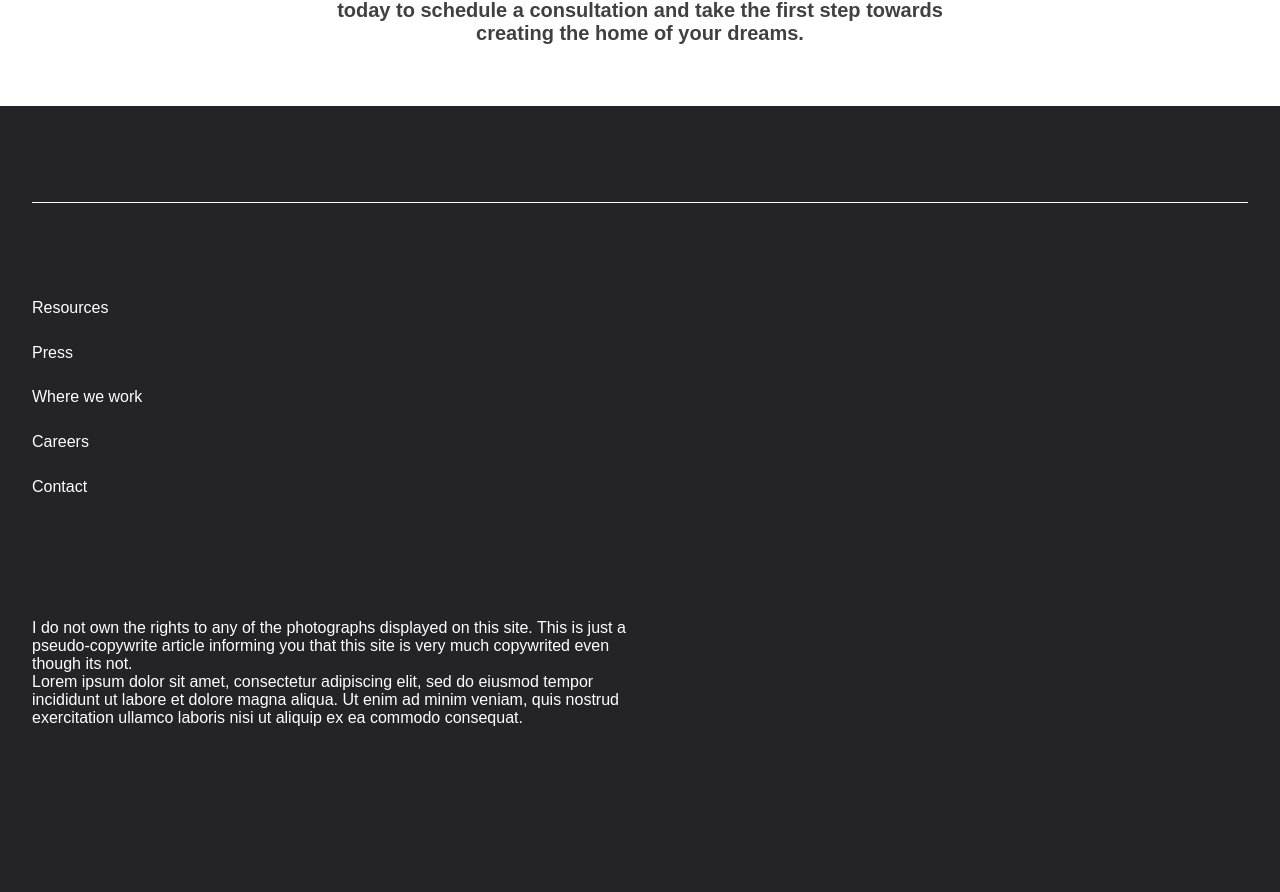
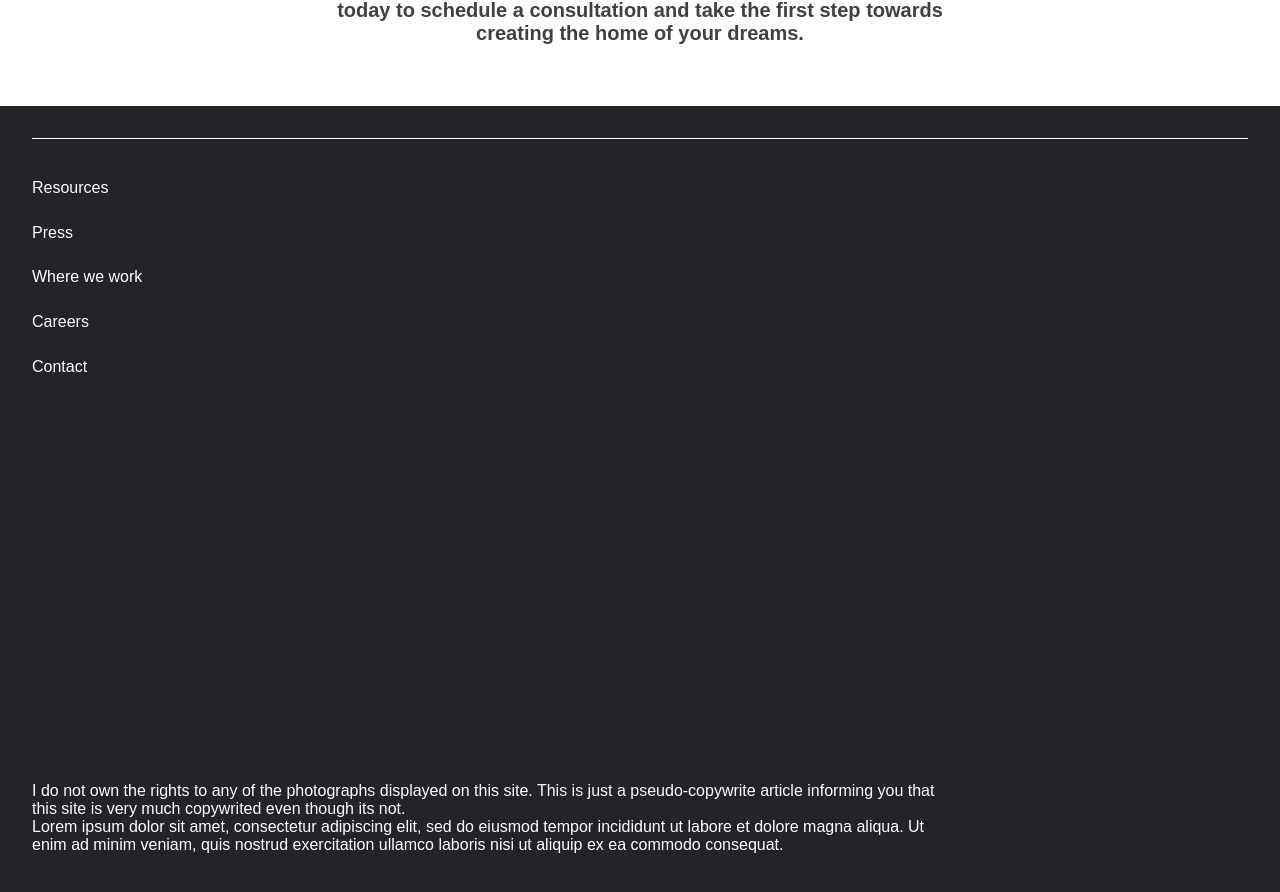
Before and after one commit to nolan-ayer/architecturedesignpage, a React (Create React App) app: page / in a window 1280 px wide. Shown: the part 3358-4250 px from the top of the page. Built offline with nearby package versions, Linux system fonts and the light colour scheme; a web font is replaced by a local one.

Commit message:
adjusted footer for various screen sizes

```diff
--- a/src/App.css
+++ b/src/App.css
@@ -27,7 +27,7 @@
 
 .linedBreak {
   border-top: 1px solid rgba(255, 255, 255, 1);
-  margin: 5vw 0 0 0;
+  padding: 0;
 }
 
 .padded {
@@ -106,11 +106,25 @@
   padding: 0 0 1vw 0;
 }
 
-@media only screen and (orientation: portrait) and (width < 600px) {
+@media only screen and (orientation: portrait) {
   .align-center {
     margin: 0;
   }
 
+  .linedBreak {
+    margin: 2.5 5vh 5vh 5vh;
+  }
+
+  .pageTitle {
+    margin: 0 0 1vh 0;
+  }
+
+  .submitButtonContainer {
+    margin: 2vh 0 0 0;
+  }
+}
+
+@media only screen and (orientation: portrait) and (width < 600px) {
   .contentSpanImage {
     width: 100%;
     height: auto;
@@ -123,10 +137,6 @@
     width: 100%;
   }
 
-  .linedBreak {
-    margin: 8vh 5vh 10.5vh 5vh;
-  }
-
   .navLink-black {
     margin-bottom: 1vh;
   }
@@ -134,24 +144,9 @@
   .padded {
     padding: 2.5vh;
   }
-
-  .pageTitle {
-    margin: 0 0 1vh 0;
-  }
-
-  .submitButtonContainer {
-    margin: 2vh 0 0 0;
-  }
-
-  .submitButton {
-  }
 }
 
 @media only screen and (orientation: portrait) and (width > 600px) {
-  .align-center {
-    margin: 0;
-  }
-
   .contentSpanImage {
     width: 100%;
     height: 20vh;
@@ -163,22 +158,7 @@
     width: 100%;
   }
 
-  .linedBreak {
-    margin: 8vh 5vh 10.5vh 5vh;
-  }
-
   .padded {
     padding: 5vh;
   }
-
-  .pageTitle {
-    margin: 0 0 1vh 0;
-  }
-
-  .submitButtonContainer {
-    margin: 2vh 0 0 0;
-  }
-
-  .submitButton {
-  }
 }
--- a/src/components/UI/Footer/Footer.js
+++ b/src/components/UI/Footer/Footer.js
@@ -33,14 +33,17 @@ const Footer = () => {
         </li>
       </ul>
       <article className={styles.footerCopywrite}>
-        I do not own the rights to any of the photographs displayed on this
-        site. This is just a pseudo-copywrite article informing you that this
-        site is very much copywrited even though its not.
-        <br />
-        Lorem ipsum dolor sit amet, consectetur adipiscing elit, sed do eiusmod
-        tempor incididunt ut labore et dolore magna aliqua. Ut enim ad minim
-        veniam, quis nostrud exercitation ullamco laboris nisi ut aliquip ex ea
-        commodo consequat.
+        <section>
+          I do not own the rights to any of the photographs displayed on this
+          site. This is just a pseudo-copywrite article informing you that this
+          site is very much copywrited even though its not.
+        </section>
+        <section>
+          Lorem ipsum dolor sit amet, consectetur adipiscing elit, sed do
+          eiusmod tempor incididunt ut labore et dolore magna aliqua. Ut enim ad
+          minim veniam, quis nostrud exercitation ullamco laboris nisi ut
+          aliquip ex ea commodo consequat.
+        </section>
       </article>
     </section>
   );
--- a/src/components/UI/Footer/Footer.module.css
+++ b/src/components/UI/Footer/Footer.module.css
@@ -8,68 +8,60 @@
   padding: 2.5vw;
 }
 
+.footerCopywrite {
+  display: flex;
+  flex: 1;
+  flex-direction: column;
+  padding: 2.5vh 0;
+  width: 75%;
+  justify-content: flex-end;
+}
+
+.footerCopywrite > section {
+  color: white;
+}
+
+.footerLink {
+  background-color: transparent;
+  border: none;
+  color: white;
+  font-family: "Barlow Condensed", sans-serif;
+  padding: 0;
+  margin: 0;
+  outline: none;
+  text-decoration: none;
+}
+
 .footerList {
+  justify-content: space-between;
   list-style: none;
-  margin: 7.5vw 0 0 0;
-  padding: 0;
-  height: 40%;
-  justify-content: space-between;
+  padding: 5vh 0 0 0;
 }
 
 .footerListItem {
+  align-items: flex-start;
+  height: 3.5vw;
+  justify-content: flex-start;
   margin: 0 0 auto 0;
-  align-items: flex-start;
-  justify-content: flex-start;
   text-align: center;
-  height: 3.5vw;
-}
-
-.footerLink {
-  font-family: "Barlow Condensed", sans-serif;
-  color: white;
-  background-color: transparent;
-  border: none;
-  outline: none;
-  padding: 0;
-  margin: 0;
-  text-decoration: none;
-}
-
-.footerCopywrite {
-  display: flex;
-  height: 100%;
-  width: 50%;
-  align-items: flex-end;
-  margin: 7.5vw 0 5vw 0;
 }
 
 @media only screen and (orientation: portrait) {
-  .footerLink {
-  }
-  .footerCopywrite {
-    width: fit-content;
-    margin: 10.5vh 5vh 5.5vh 5vh;
-  }
   .footer {
     padding: 2.5vh;
   }
+  .footerCopywrite {
+    padding: 2.5vh 0;
+    width: fit-content;
+  }
   .footerList {
-    margin: 0 5vh;
+    padding: 2.5vh 0;
   }
   .footerListItem {
     margin: 0 0 2vh 0;
   }
 }
 
-@media only screen and (orientation: portrait) and (width < 800px),
+@media only screen and (orientation: portrait) and (width < 600px),
   (width < 800px) {
-  .footerLink {
-  }
-  .footerList {
-    margin: 2.5vh 0;
-  }
-  .footerCopywrite {
-    width: fit-content;
-    margin: 10.5vh 0 5.5vh 0;
-  }
 }
```
